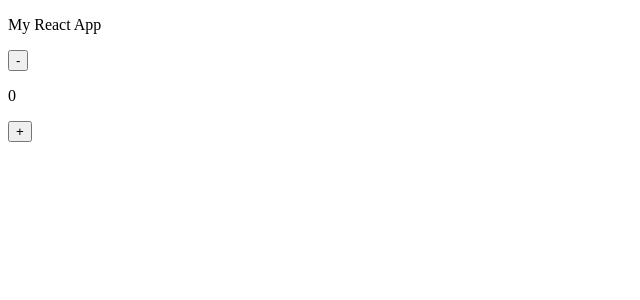
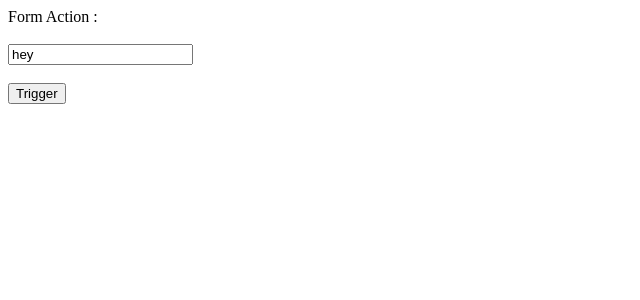
Before and after one commit to raiyanu/my-scratch-react, a React app: page / in a window 1280 px wide. Shown: the top 300 px of the page, without its empty margins (0-640 px from the left). Built offline with nearby package versions, Linux system fonts and the light colour scheme.

Commit message:
useActionState hook is used

```diff
--- a/src/App.js
+++ b/src/App.js
@@ -1,27 +1,22 @@
-import React, { useState } from 'react'
+import React, { useActionState, useState } from "react";
 
 export default function App() {
-    const [btn, setBtn] = useState(0)
-    return (
-        <div>
-            <p>
 
-                My React App
-            </p>
+    const [state, formAction, isPending] = useActionState(delayer, null)
+    return <form >
+        <label htmlFor="Atext">Form Action : {state} </label> <br /><br />
+        <input defaultValue={"hey"} type="text" name="Atext" id="Atext" /><br /><br />
+        <button formAction={formAction} disabled={isPending}>Trigger</button>
+    </form>;
+}
 
-            <button onClick={() => {
-                setBtn(btn - 1)
-            }}>-</button>
-            <p>
-                {btn}
-            </p>
-            <button onClick={() => {
-                setBtn(pre => pre + 1);
-                setBtn(pre => pre + 1);
-                setBtn(pre => pre + 1);
 
-            }}>+</button>
-        </div>
-
-    )
+function delayer(previousState, formData) {
+    return new Promise((resolve) => {
+        setTimeout(() => {
+            console.log(formData); formData.get('Atext')
+            console.log(formData.get('Atext'));
+            resolve(formData.get('Atext'));
+        }, 1000);
+    });
 }
```
